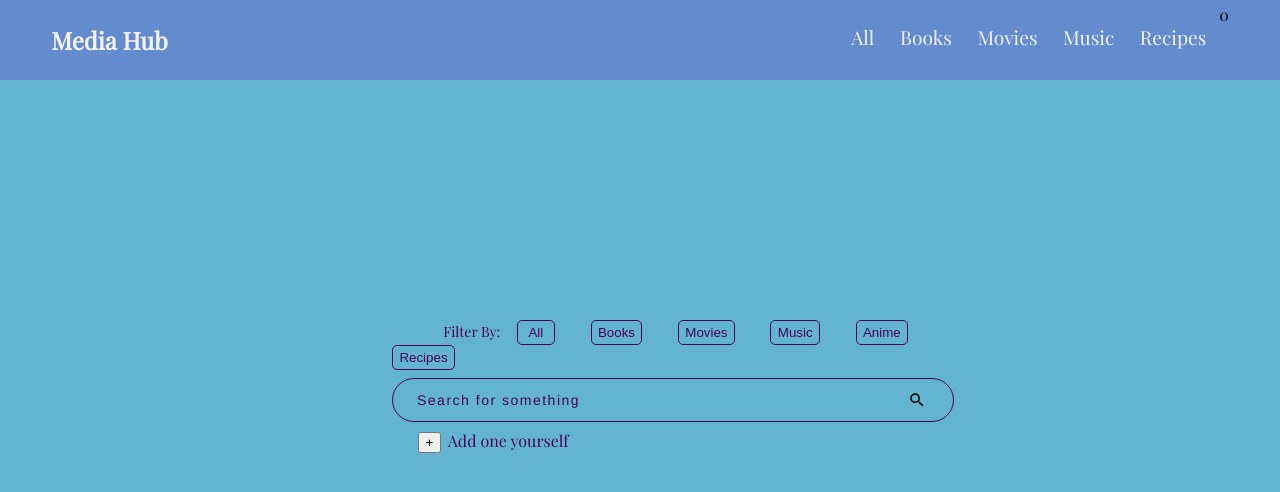
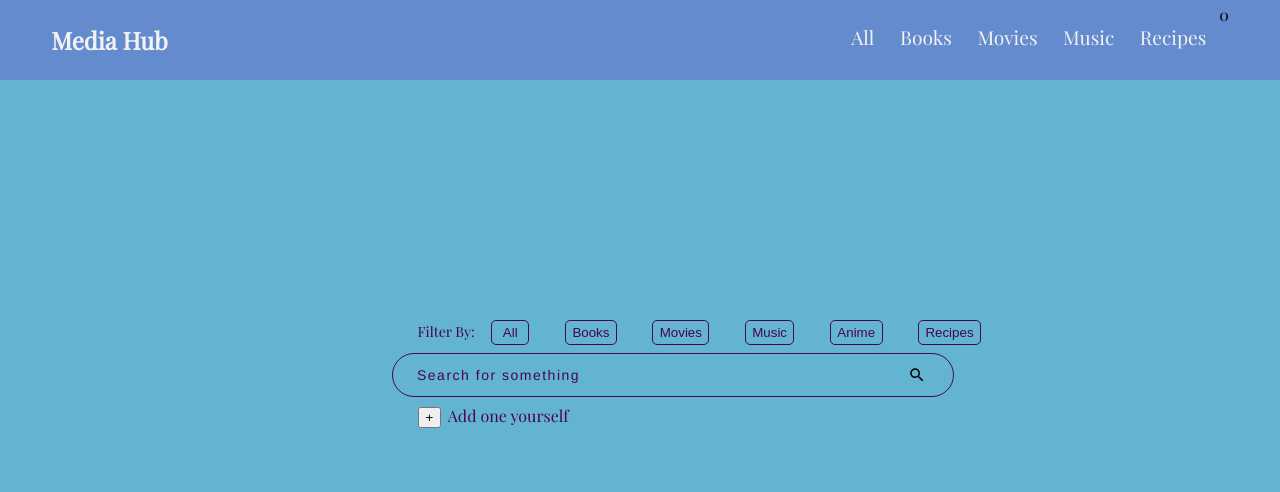
Before and after one commit to inidavies/MediaHub, a Flask app: page / in a window 1280 px wide. Shown: the top 492 px of the page. Run offline with Flask 2, Linux system fonts and the light colour scheme.

Commit message:
minor style changes

```diff
--- a/static/style.css
+++ b/static/style.css
@@ -74,7 +74,7 @@ body{
     color:white;
 }
 .labels span{
-    margin-left: 4vw;
+    margin-left: 2vw;
     margin-right: 1vw;
 }
 .add_instr{
```
